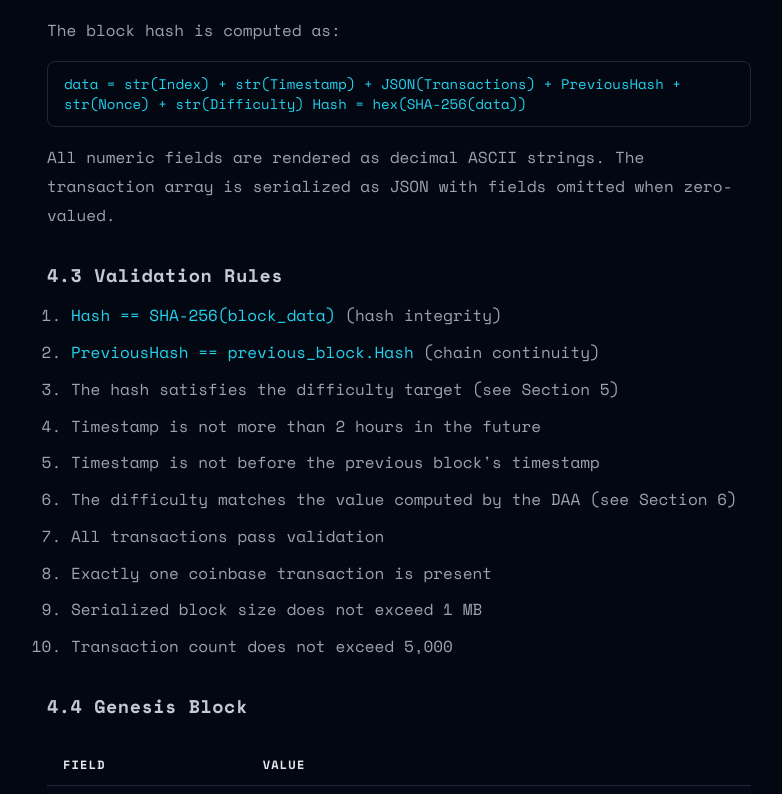
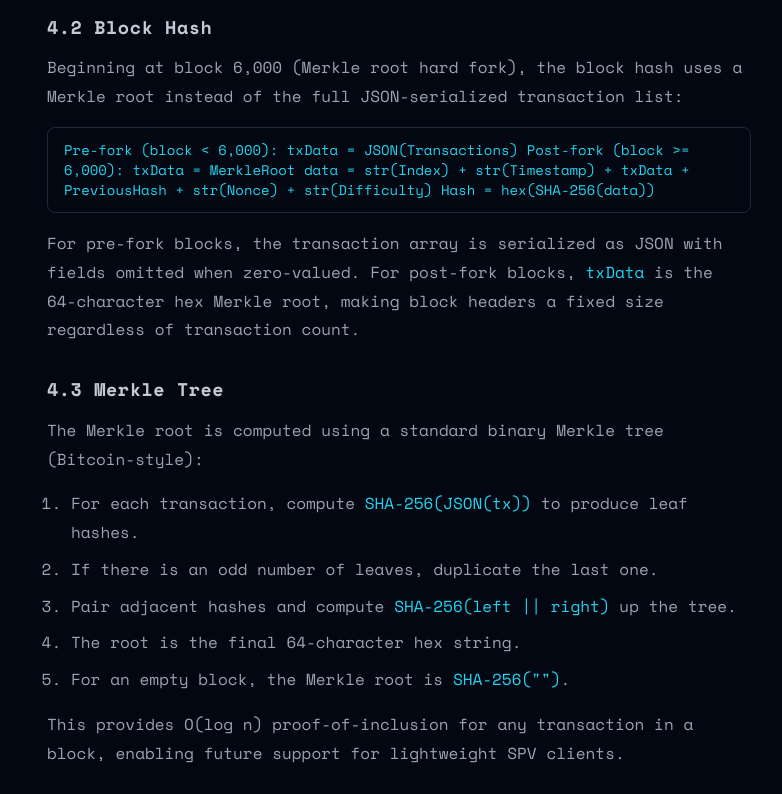
Before and after one commit to luccadimario/dilithium-web, a Next.js app: page /whitepaper in a window 1280 px wide. Shown: the part 5186-5980 px from the top of the page, without its empty margins (241-1023 px from the left). Built offline with nearby package versions, Linux system fonts and the light colour scheme.

Commit message:
Update whitepaper: Merkle root hard fork at block 6,000
Add MerkleRoot field to block structure, document Merkle tree algorithm,
and update block hash section with pre/post-fork logic.

Co-Authored-By: Claude Opus 4.6 <noreply@anthropic.com>

```diff
--- a/src/app/whitepaper/page.tsx
+++ b/src/app/whitepaper/page.tsx
@@ -204,6 +204,7 @@ export default function WhitepaperPage() {
                     ['Index', 'int64', 'Block height (genesis = 0)'],
                     ['Timestamp', 'int64', 'Unix timestamp (seconds)'],
                     ['Transactions', '[]*Transaction', 'Ordered list of transactions'],
+                    ['MerkleRoot', 'string', 'Merkle root of transactions (block 6,000+)'],
                     ['PreviousHash', 'string', 'SHA-256 hash of the previous block'],
                     ['Hash', 'string', 'SHA-256 hash of this block'],
                     ['Nonce', 'int64', 'Proof-of-work nonce'],
@@ -213,13 +214,28 @@ export default function WhitepaperPage() {
                 />
 
                 <h3>4.2 Block Hash</h3>
-                <p>The block hash is computed as:</p>
-                <Code>{'data = str(Index) + str(Timestamp) + JSON(Transactions) + PreviousHash + str(Nonce) + str(Difficulty)\nHash = hex(SHA-256(data))'}</Code>
+                <p>Beginning at block 6,000 (Merkle root hard fork), the block hash uses a Merkle root instead of the full JSON-serialized transaction list:</p>
+                <Code>{'Pre-fork  (block < 6,000):  txData = JSON(Transactions)\nPost-fork (block >= 6,000): txData = MerkleRoot\n\ndata = str(Index) + str(Timestamp) + txData + PreviousHash + str(Nonce) + str(Difficulty)\nHash = hex(SHA-256(data))'}</Code>
                 <p>
-                  All numeric fields are rendered as decimal ASCII strings. The transaction array is serialized as JSON with fields omitted when zero-valued.
+                  For pre-fork blocks, the transaction array is serialized as JSON with fields omitted when zero-valued. For post-fork blocks, <span className="font-mono text-crystal-400">txData</span> is the 64-character hex Merkle root, making block headers a fixed size regardless of transaction count.
                 </p>
 
-                <h3>4.3 Validation Rules</h3>
+                <h3>4.3 Merkle Tree</h3>
+                <p>
+                  The Merkle root is computed using a standard binary Merkle tree (Bitcoin-style):
+                </p>
+                <ol>
+                  <li>For each transaction, compute <span className="font-mono text-crystal-400">SHA-256(JSON(tx))</span> to produce leaf hashes.</li>
+                  <li>If there is an odd number of leaves, duplicate the last one.</li>
+                  <li>Pair adjacent hashes and compute <span className="font-mono text-crystal-400">SHA-256(left || right)</span> up the tree.</li>
+                  <li>The root is the final 64-character hex string.</li>
+                  <li>For an empty block, the Merkle root is <span className="font-mono text-crystal-400">SHA-256(&quot;&quot;)</span>.</li>
+                </ol>
+                <p>
+                  This provides O(log n) proof-of-inclusion for any transaction in a block, enabling future support for lightweight SPV clients.
+                </p>
+
+                <h3>4.4 Validation Rules</h3>
                 <ol>
                   <li><span className="font-mono text-crystal-400">Hash == SHA-256(block_data)</span> (hash integrity)</li>
                   <li><span className="font-mono text-crystal-400">PreviousHash == previous_block.Hash</span> (chain continuity)</li>
@@ -233,7 +249,7 @@ export default function WhitepaperPage() {
                   <li>Transaction count does not exceed 5,000</li>
                 </ol>
 
-                <h3>4.4 Genesis Block</h3>
+                <h3>4.5 Genesis Block</h3>
                 <Table
                   headers={['Field', 'Value']}
                   rows={[
```
